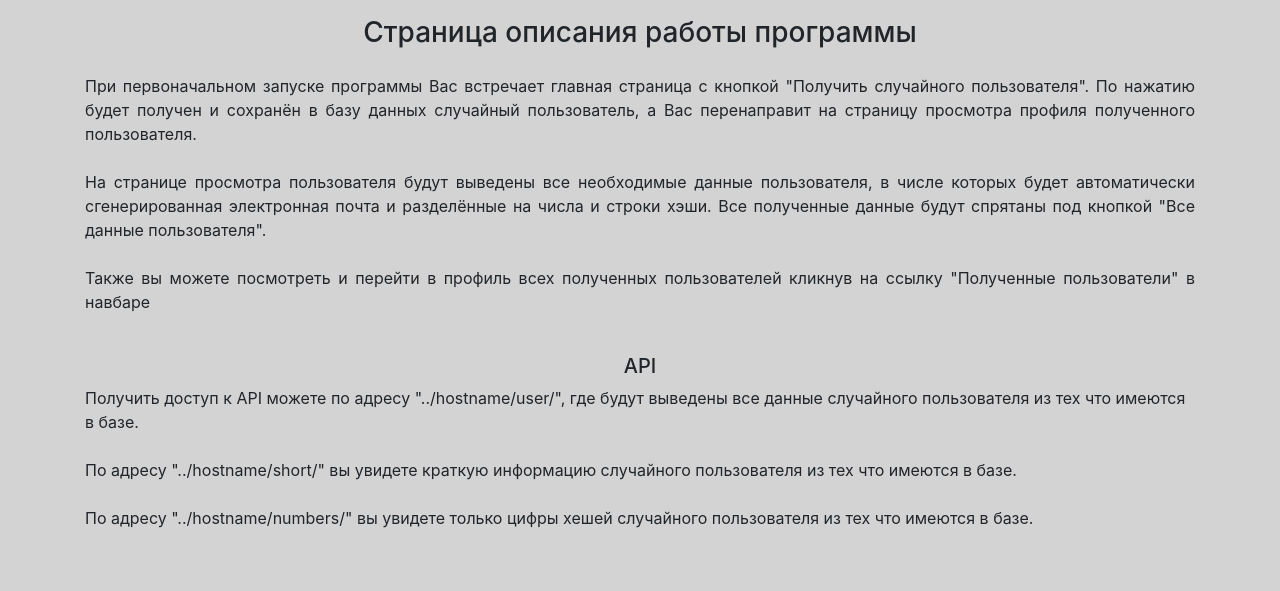
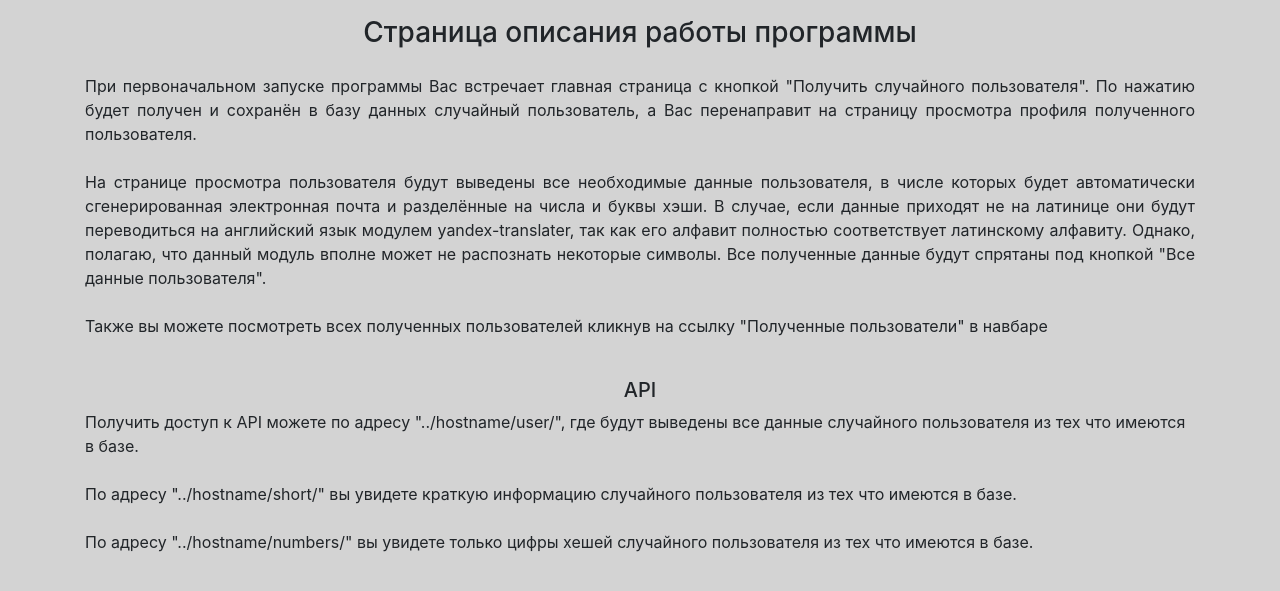
Before and after one commit to Zeroitman/Test_exercise_for_O, a Django app: template source/webapp/templates/instruction.html in a window 1280 px wide. Shown: the part 72-663 px from the top of the page. Run offline with Django 3.2, Linux system fonts and the light colour scheme; the template is opened without the code that fills it, so the values that code supplies are empty; some libraries are stand-ins or nearby versions.

Commit message:
№12. Added migrations'file and corrected instruction

```diff
--- a/source/webapp/templates/instruction.html
+++ b/source/webapp/templates/instruction.html
@@ -6,10 +6,12 @@
         пользователя". По нажатию будет получен и сохранён в базу данных случайный пользователь, а Вас перенаправит на
         страницу просмотра профиля полученного пользователя.<br/><br/>
         На странице просмотра пользователя будут выведены все необходимые данные пользователя, в числе которых будет
-        автоматически сгенерированная электронная почта и разделённые на числа и строки хэши. Все полученные данные
-        будут спрятаны под кнопкой "Все данные пользователя".<br/><br/>
-        Также вы можете посмотреть и перейти в профиль всех полученных пользователей кликнув на ссылку "Полученные
-        пользователи" в навбаре<br/><br/>
+        автоматически сгенерированная электронная почта и разделённые на числа и буквы хэши. В случае, если данные
+        приходят не на латинице они будут переводиться на английский язык модулем yandex-translater, так как его алфавит
+        полностью соответствует латинскому алфавиту. Однако, полагаю, что данный модуль вполне может не распознать
+        некоторые символы. Все полученные данные будут спрятаны под кнопкой "Все данные пользователя".<br/><br/>
+        Также вы можете посмотреть всех полученных пользователей кликнув на ссылку "Полученные пользователи" в
+        навбаре<br/><br/>
     </p>
     <h5 class="text-center mt-3">API</h5>
     Получить доступ к API можете по адресу "../hostname/user/", где будут выведены все данные случайного пользователя
```
Also changed, not shown: source/webapp/migrations/0001_initial.py.
